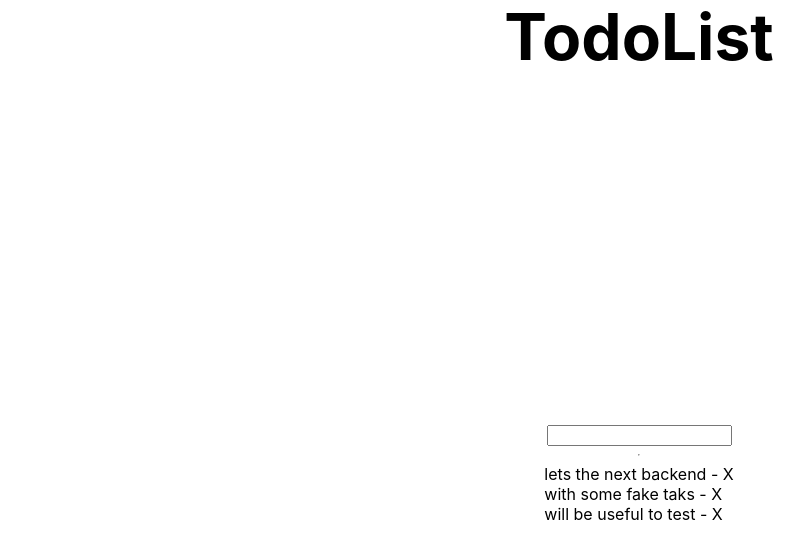
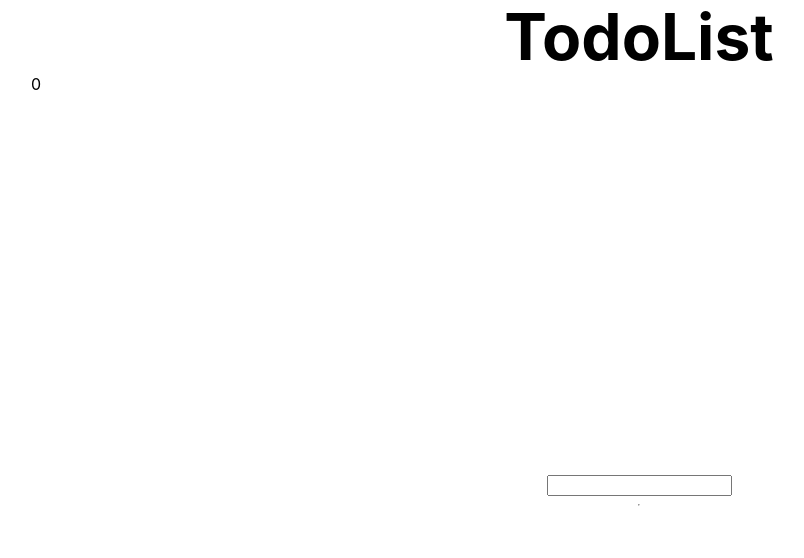
Before and after one commit to luan-gomesb/todolist-project, a Next.js app in the folder frontend/: page / in a window 1280 px wide. Shown: the top 558 px of the page, without its empty margins (1-805 px from the left). Built offline with nearby package versions, Linux system fonts and the light colour scheme.

Commit message:
add todolist functional

```diff
--- a/frontend/pages/_app.tsx
+++ b/frontend/pages/_app.tsx
@@ -1,6 +1,7 @@
+import { TodolistProvider } from '../src/contexts/TodolistContext'
 import '../styles/globals.css'
 import type { AppProps } from 'next/app'
 
 export default function App({ Component, pageProps }: AppProps) {
-  return <Component {...pageProps} />
+  return (<TodolistProvider> <Component {...pageProps} /> </TodolistProvider>)
 }
--- a/frontend/pages/index.tsx
+++ b/frontend/pages/index.tsx
@@ -1,11 +1,12 @@
 import axios from "axios";
 import { GetServerSidePropsContext } from "next";
 import Head from "next/head";
-import React, { useEffect, useRef, useState } from "react";
+import React, { useContext, useEffect, useRef, useState } from "react";
+import TodolistView from "../src/components/TodolistView/TodolistView";
 import TodoList from "../src/entities/Todolist";
 import useTodoListHook from "../src/presenters/useTodoListHook";
-import TodoListObserver from "../src/TodoListObserver";
 import styles from "../styles/Home.module.css";
+import { TodolistContext, TodolistProvider } from "../src/contexts/TodolistContext";
 type Item = {
 	id: string;
 	description: string;
@@ -15,12 +16,18 @@ type homeProps = {
 	data: Item[];
 };
 
+function Footer() {
+
+	const [todos, todosDispatch] = useContext(TodolistContext)!;
+	return (
+		<div>
+			{todos.length}
+		</div>
+	)
+}
 export default function Home(props: homeProps) {
 	const [todo, setTodo] = useState<string>("");
-	const todolist = useRef(new TodoList(props.data as Item[]));
-	const [todos, todosDispatch] = useTodoListHook(todolist.current);
-	useEffect(() => {
-	}, []);
+	const [todos, todosDispatch] = useContext(TodolistContext)!;
 
 	const handleEnter = (e: React.KeyboardEvent<HTMLInputElement>) => {
 		if (e.key == "Enter") {
@@ -45,12 +52,13 @@ export default function Home(props: homeProps) {
 	return (
 		<div className={styles.container}>
 			<Head>
-				<title>Todolist</title>
+				<title> </title>
 				<meta name="description" content="Generated by create next app" />
 				<link rel="icon" href="/favicon.ico" />
 			</Head>
 
 			<h1 className={styles.title}>TodoList</h1>
+			<Footer />
 			<main className={styles.main}>
 				<div>
 					<input
@@ -67,21 +75,12 @@ export default function Home(props: homeProps) {
 				</div>
 				<div className="todo-list-view">
 					{todos.map((item) => (
-						<div key={item.id} className={item.done ? styles.itemdone : ""}>
-							<div>
-								<span data-key={item.id} onClick={handleToggle}>
-									{item.description}
-								</span>{" "}
-								-{" "}
-								<span
-									onClick={handleDelete}
-									data-key={item.id}
-									style={{ display: "inline-block" }}
-								>
-									X
-								</span>
-							</div>
-						</div>
+						<TodolistView
+							key={item.id.toString()}
+							item={item}
+							ontoggle={handleToggle}
+							ondelete={handleDelete}
+						/>
 					))}
 				</div>
 			</main>
@@ -95,7 +94,7 @@ export const getServerSideProps = async (
 	// console.log(process.env.NEXT_PUBLICAPI);
 	const response = await fetch("http://localhost:3000/api/todos");
 	const todos: Item[] = await response.json();
-	console.log("backend:", todos);
+	// console.log("backend:", todos);
 	return {
 		props: {
 			data: todos,
--- /dev/null
+++ b/frontend/src/components/TodolistView/TodolistView.module.css
@@ -0,0 +1,3 @@
+.itemdone {
+	text-color:red;
+}
--- /dev/null
+++ b/frontend/src/components/TodolistView/TodolistView.tsx
@@ -0,0 +1,30 @@
+
+import { Item } from "../../entities/Todolist";
+import styles from "./TodolistView.module.css";
+type props = {
+	children?: React.ReactNode;
+	item: Item;
+	ontoggle: (React.FormEvent<HTMLSpanElement, MouseEvent>);
+	ondelete: (React.FormEvent<HTMLSpanElement, MouseEvent>);
+}
+
+export default function TodolistView(props: props) {
+	const { item, ondelete, ontoggle } = props;
+	return (
+		<div key={item.id} className={item.done ? styles.itemdone : ""}>
+			<div>
+				<span data-key={item.id} onClick={e => ontoggle(e)}>
+					{item.description} - {item.done.toString()}
+				</span>{" "}
+				-{" "}
+				<span
+					onClick={ondelete}
+					data-key={item.id}
+					style={{ display: "inline-block" }}
+				>
+					X
+				</span>
+			</div>
+		</div>
+	)
+}
--- /dev/null
+++ b/frontend/src/contexts/TodolistContext.tsx
@@ -0,0 +1,13 @@
+import { createContext } from "react"
+import useTodoListHook, { useTodoListResponse } from "../presenters/useTodoListHook";
+
+type Props = {
+    children?: React.ReactNode;
+}
+
+const TodolistContext = createContext<useTodoListResponse | null>(null);
+const TodolistProvider = ({ children }: Props) => {
+    const [todos, todosDispatch] = useTodoListHook();
+    return <TodolistContext.Provider value={[todos, todosDispatch]}>{children}</TodolistContext.Provider>
+}
+export { TodolistContext, TodolistProvider }
--- /dev/null
+++ b/frontend/src/entities/Todolist2.ts
@@ -0,0 +1,68 @@
+import Observable from "../Observable";
+
+export type Item = {
+	id: string;
+	description: string;
+	done: boolean;
+};
+export default function TodoList2(items: Item[] = [], observer?:Observable){
+	console.log(observer);
+
+	const getItem = (id: string): Item | null => {
+		const [item] = items.filter(({ id: todo }) => todo == id);
+		return item || null;
+	}
+	 const getIndex = (id: string): number | null => {
+		const item = getItem(id);
+		return item ? items.indexOf(item) : null;
+	}
+	 const getItemIndex = (id: Item): number  =>{
+		return items.indexOf(id);
+	}
+	 const getId = () :  string => {
+		return Math.random().toString().substring(2, 6);
+	}
+
+	const list = () : Item[] => {
+		return  items
+	}
+	const create = (description: string): Item => {
+		const item: Item = {
+			id: getId(),
+			description,
+			done: true,
+		};
+		items.push(item);
+		observer?.notify("create", item);
+		return item;
+	}
+
+	const toggle = (id: string): Item | null  => {
+		let target = null;
+		items = items.map(item => {
+			if(item.id == id) {
+				target = {...item, done: !item.done};
+				return  target
+			}
+			return item; });
+			if(target){
+			observer?.notify("update", target);
+			}
+		return target;
+	}
+
+	const remove = (id: string): void => {
+		const removedItem = getItem(id);
+		items = items.filter((item) => item.id != id);
+		observer?.notify("delete", removedItem);
+	}
+	const updateId = (id: string, newid: string): boolean => {
+		let item = getItem(id);
+		if (!item) {
+			return false;
+		}
+		item.id = newid;
+		return true;
+	}
+	return {list, create, toggle,remove,updateId }
+}
--- a/frontend/src/presenters/useTodoListHook.ts
+++ b/frontend/src/presenters/useTodoListHook.ts
@@ -2,59 +2,63 @@ import { useReducer, useRef, useState } from "react";
 import axios from "axios";
 import TodoList, { Item } from "../entities/Todolist";
 import TodoListObserver from "../TodoListObserver";
+import TodoList2 from "../entities/Todolist2";
+import Observable from "../Observable";
 
 export type TodoActions = "create" | "toggle" | "remove" | "updateId";
 export type TodolistDispatch = (action: TodoActions, payload: any) => void;
 export type useTodoListResponse = [Item[], TodolistDispatch];
 
-export default function useTodoListHook(
-	todolist: TodoList
-): useTodoListResponse {
+export default function useTodoListHook(): useTodoListResponse {
 	// const todolist = useRef(initialTodoList);
-	const [todos, setTodos] = useState<Item[]>([...todolist.items]);
-
-	registerEvents(todolist);
+	const observableTodo = (itens?:Item[]) => TodoList2(itens,registerEvents());
+	 let todolist = observableTodo();
+	const [itens, setTodos] = useState<Item[]>([]);
+	// registerEvents(todolist);
 	const dispatch = (action: TodoActions, payload: any) => {
+		todolist = observableTodo(itens);
 		switch (action) {
 			case "create":
 				todolist.create(payload.description);
-				setTodos([...todolist.items]);
+				setTodos(todolist.list());
 				break;
 			case "toggle":
 				todolist.toggle(payload.id);
-				setTodos([...todolist.items]);
+				setTodos(todolist.list());
 				break;
 			case "remove":
 				todolist.remove(payload.id);
-				setTodos([...todolist.items]);
+				setTodos(todolist.list());
 				break;
 			case "updateId":
 				todolist.updateId(payload.id, payload.newid);
-				setTodos([...todolist.items]);
+				// setTodos([...todolist.items]);
+				setTodos(todolist.list());
 				break;
 			default:
 				break;
 		}
 	};
-	return [todos, dispatch];
+	return [itens, dispatch];
 }
-function registerEvents(todolist:TodoList){
+function registerEvents(){
 	const apiURl = process.env.NEXT_PUBLIC_API;
-		todolist.register(
+		const todolistObserver: Observable = new Observable();
+		todolistObserver.register(
 			new TodoListObserver("update", async (event: string, item: Item) => {
 				console.log(JSON.stringify(item));
 				var response = await axios.put(apiURl + "/todos", item);
 				console.log(response);
 			})
 		);
-		todolist.register(
+		todolistObserver.register(
 			new TodoListObserver("delete", async (event: string, { id }: Item) => {
 				if (!id) return false;
 				var response = await axios.delete(apiURl + `/todos/${id}`);
 				console.log(response);
 			})
 		);
-		todolist.register(
+		todolistObserver.register(
 			new TodoListObserver("create", async (event: string, item: Item) => {
 				const { id, description, done } = item;
 				var response = await axios.post(apiURl + `/todos/`, {
@@ -62,8 +66,9 @@ function registerEvents(todolist:TodoList){
 					done,
 				});
 				let responseId = response.data.id;
-				todolist.updateId(id,responseId);
+				// todolist.updateId(id,responseId);
 				console.log(response);
 			})
 		);
+		return todolistObserver;
 }
```
